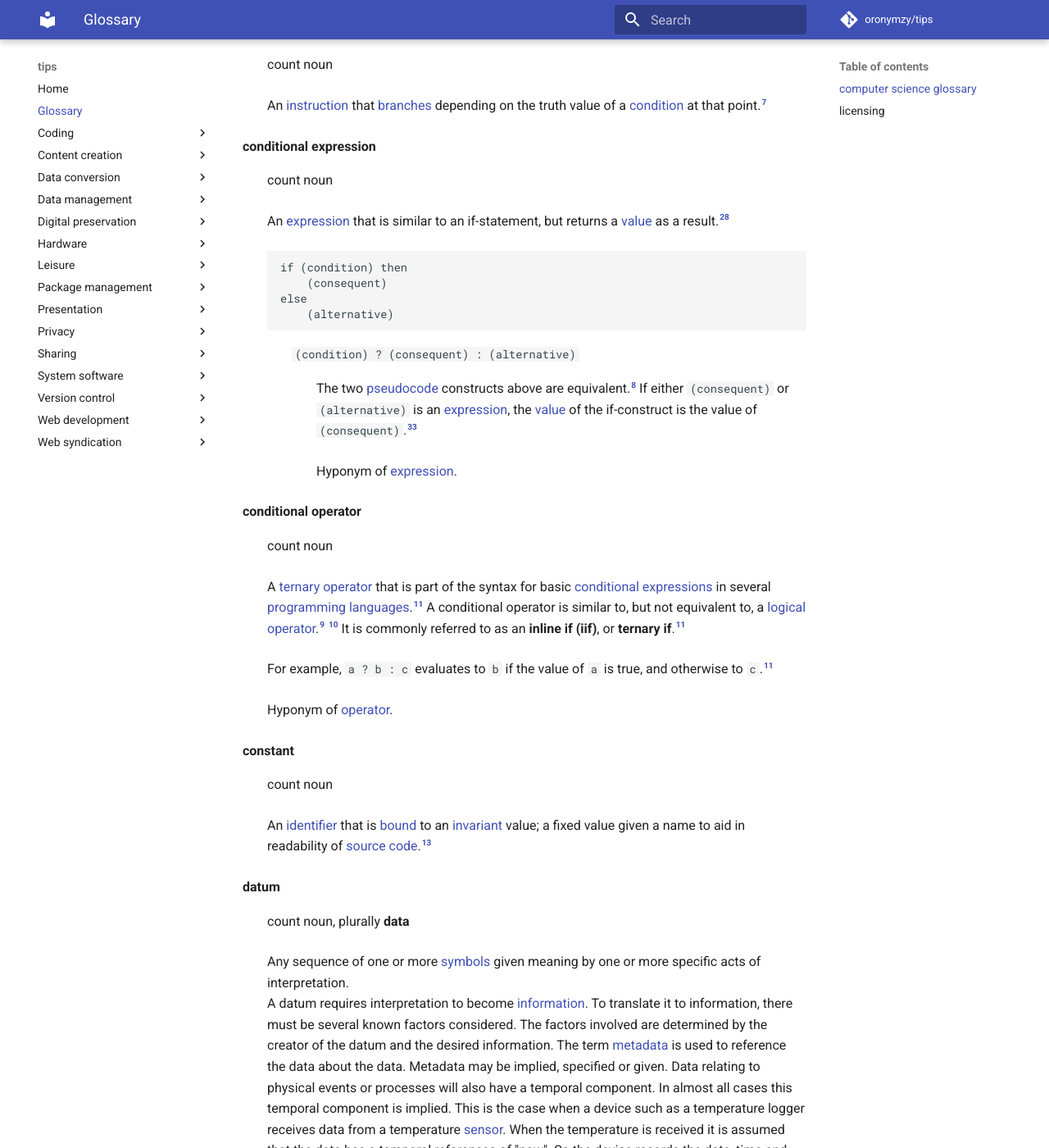
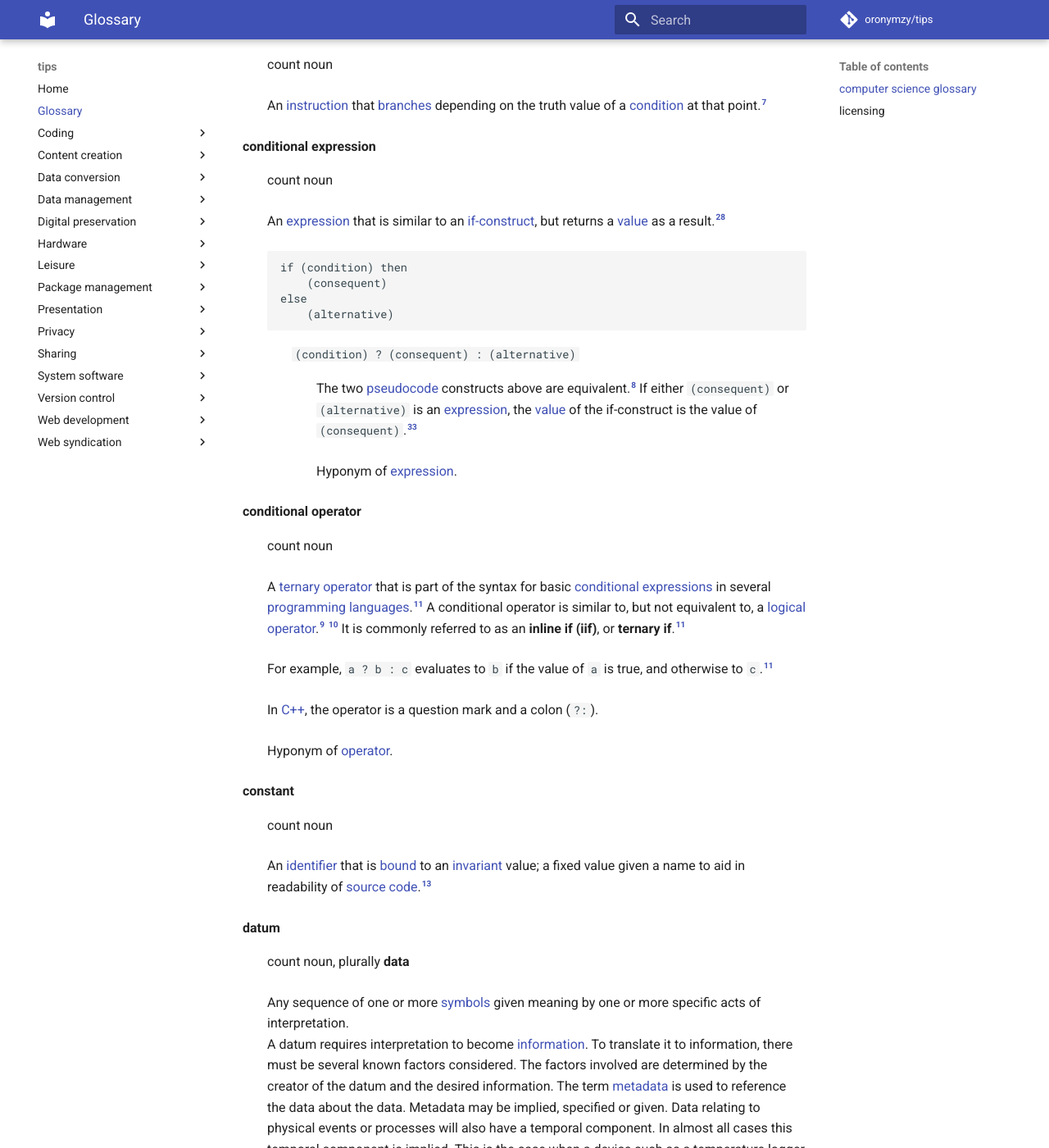
Before and after one commit to oronymzy/tips, an MkDocs documentation site: the page built from docs/glossry.md, in a window 1280 px wide and 1400 px high, scrolled down 1940 px. Shown: the whole window at 82% size. Built offline with MkDocs 1.6.1 and Material for MkDocs 9.7.7, drawn with Linux system fonts in a browser that asks for light colours; comment, search, counter and statistics services are not loaded.

Commit message:
Add term-description
Add term-description to 'conditional operator' term.
Replace 'if-statement' with 'if-construct'.

````diff
--- a/docs/glossry.md
+++ b/docs/glossry.md
@@ -45,7 +45,7 @@ The function of blocks in programming is to enable groups of statements to be tr
 
 **conditional expression** {: #conditionalexpressiondef }
 : count noun
-: An [expression](#expressiondef) that is similar to an if-statement, but returns a [value](#valuedef) as a result.[^conditionalexpressiondef-note1]
+: An [expression](#expressiondef) that is similar to an [if-construct](#ifconstructdef), but returns a [value](#valuedef) as a result.[^conditionalexpressiondef-note1]
 :
 ```
 if (condition) then
@@ -62,6 +62,7 @@ else
 : count noun
 : A [ternary operator](https://en.wikipedia.org/wiki/Ternary_operator) that is part of the syntax for basic [conditional expressions](#conditionalexpressiondef) in several [programming languages](https://en.wikipedia.org/wiki/Programming_language).[^conditionaloperatordef-note2] A conditional operator is similar to, but not equivalent to, a [logical operator](#logicaloperatordef).[^conditionaloperatordef1] [^conditionaloperatordef-note1] It is commonly referred to as an **inline if (iif)**, or **ternary if**.[^conditionaloperatordef-note2]
 : For example, `a ? b : c` evaluates to `b` if the value of `a` is true, and otherwise to `c`.[^conditionaloperatordef-note2]
+: In [C++](https://en.wikipedia.org/wiki/C++), the operator is a question mark and a colon (`?:`).
 : Hyponym of [operator](#operatordef).
 
 **constant** {: #constantdef }
````
